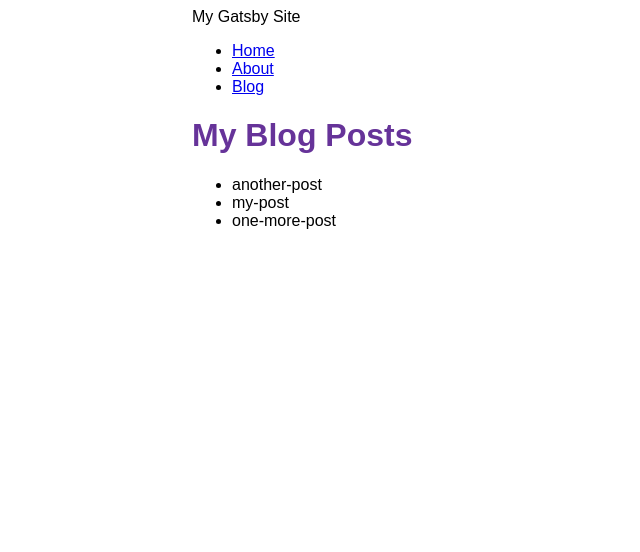
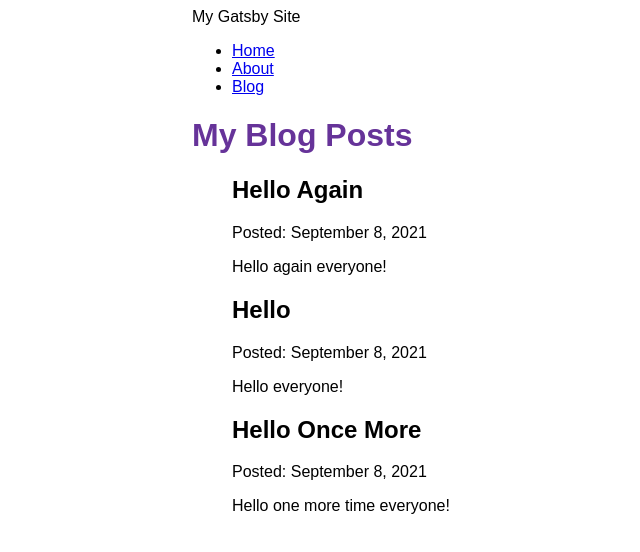
Before and after one commit to lewiskrish/lewiskrishnamurti.me, a Gatsby site: page /blog in a window 1280 px wide. Shown: the whole page, without its empty margins (198-838 px from the left). Built offline with nearby package versions, Linux system fonts and the light colour scheme; Gatsby itself is replaced by a stand-in of ours.

Commit message:
Finished Gatsby Tutorial Part 5

```diff
--- a/blog/another-post.mdx
+++ b/blog/another-post.mdx
@@ -0,0 +1,6 @@
+---
+title: "Hello Again"
+date: "2021-09-08"
+---
+
+Hello again everyone!
--- a/blog/my-post.mdx
+++ b/blog/my-post.mdx
@@ -0,0 +1,6 @@
+---
+title: "Hello"
+date: "2021-09-08"
+---
+
+Hello everyone!
--- a/blog/one-more-post.mdx
+++ b/blog/one-more-post.mdx
@@ -0,0 +1,6 @@
+---
+title: "Hello Once More"
+date: "2021-09-08"
+---
+
+Hello one more time everyone!
--- a/gatsby-config.js
+++ b/gatsby-config.js
@@ -14,5 +14,6 @@
         path: `${__dirname}/blog`,
       }
     },
+    "gatsby-plugin-mdx",
   ],
 };
--- a/package.json
+++ b/package.json
@@ -15,9 +15,12 @@
     "clean": "gatsby clean"
   },
   "dependencies": {
+    "@mdx-js/mdx": "^1.6.22",
+    "@mdx-js/react": "^1.6.22",
     "gatsby": "^3.12.1",
     "gatsby-plugin-gatsby-cloud": "^3.0.0",
     "gatsby-plugin-image": "^1.13.0",
+    "gatsby-plugin-mdx": "^2.13.0",
     "gatsby-plugin-sharp": "^3.13.0",
     "gatsby-source-filesystem": "^3.13.0",
     "react": "^17.0.1",
--- a/src/pages/blog.js
+++ b/src/pages/blog.js
@@ -1,5 +1,6 @@
 import * as React from "react";
 import { graphql } from "gatsby";
+import { MDXRenderer } from "gatsby-plugin-mdx";
 import Layout from "../components/layout";
 
 const BlogPage = ({ data }) => {
@@ -7,10 +8,14 @@
     <Layout pageTitle="My Blog Posts">
       <ul>
       {
-        data.allFile.nodes.map(node => (
-          <li key={node.name}>
-            {node.name}
-          </li>
+        data.allMdx.nodes.map((node) => (
+          <article key={node.id}>
+            <h2>{node.frontmatter.title}</h2>
+            <p>Posted: {node.frontmatter.date}</p>
+            <MDXRenderer>
+              {node.body}
+            </MDXRenderer>
+          </article>
         ))
       }
       </ul>
@@ -20,12 +25,17 @@
 
 export const query = graphql`
   query {
-    allFile {
+    allMdx(sort: {fields: frontmatter___date, order: DESC}) {
       nodes {
-        name
+        frontmatter {
+          date(formatString: "MMMM D, YYYY")
+          title
+        }
+        id
+        body
       }
     }
   }
-`
+`;
 
 export default BlogPage;
```
Also changed, not shown: 1 other file.
